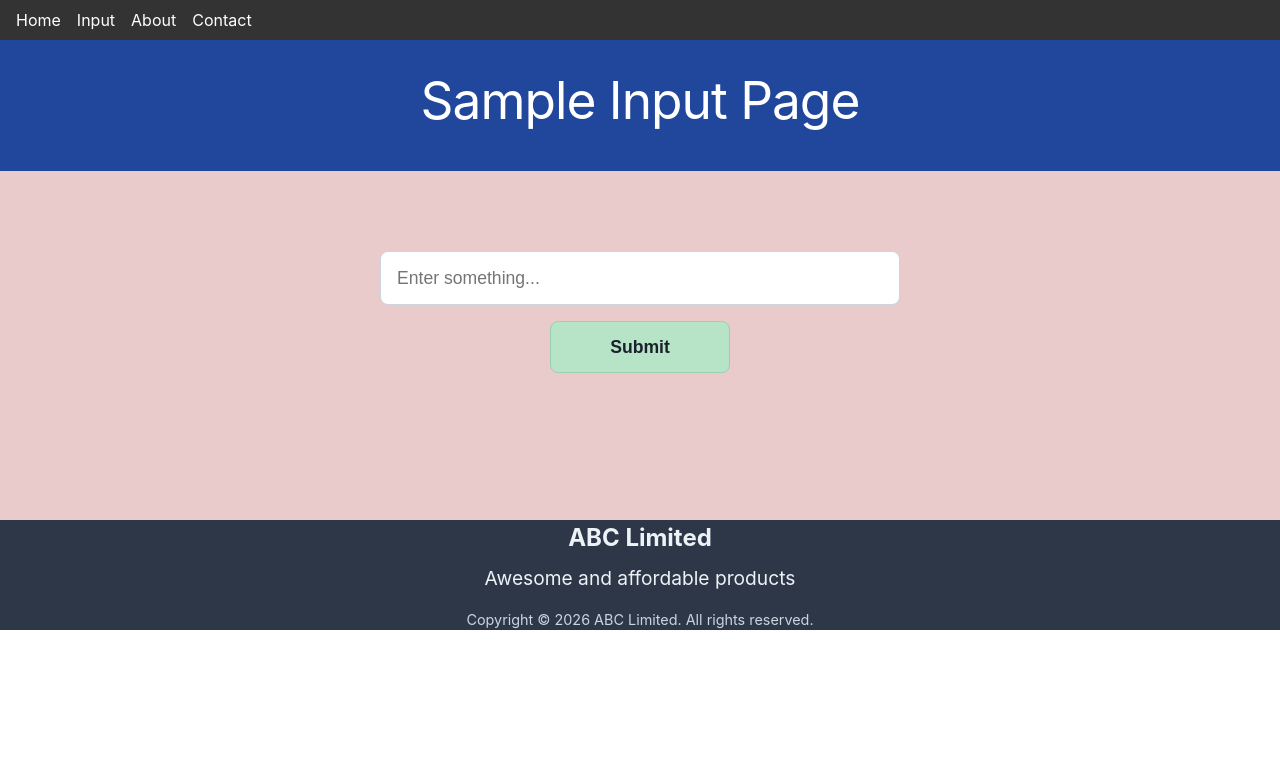
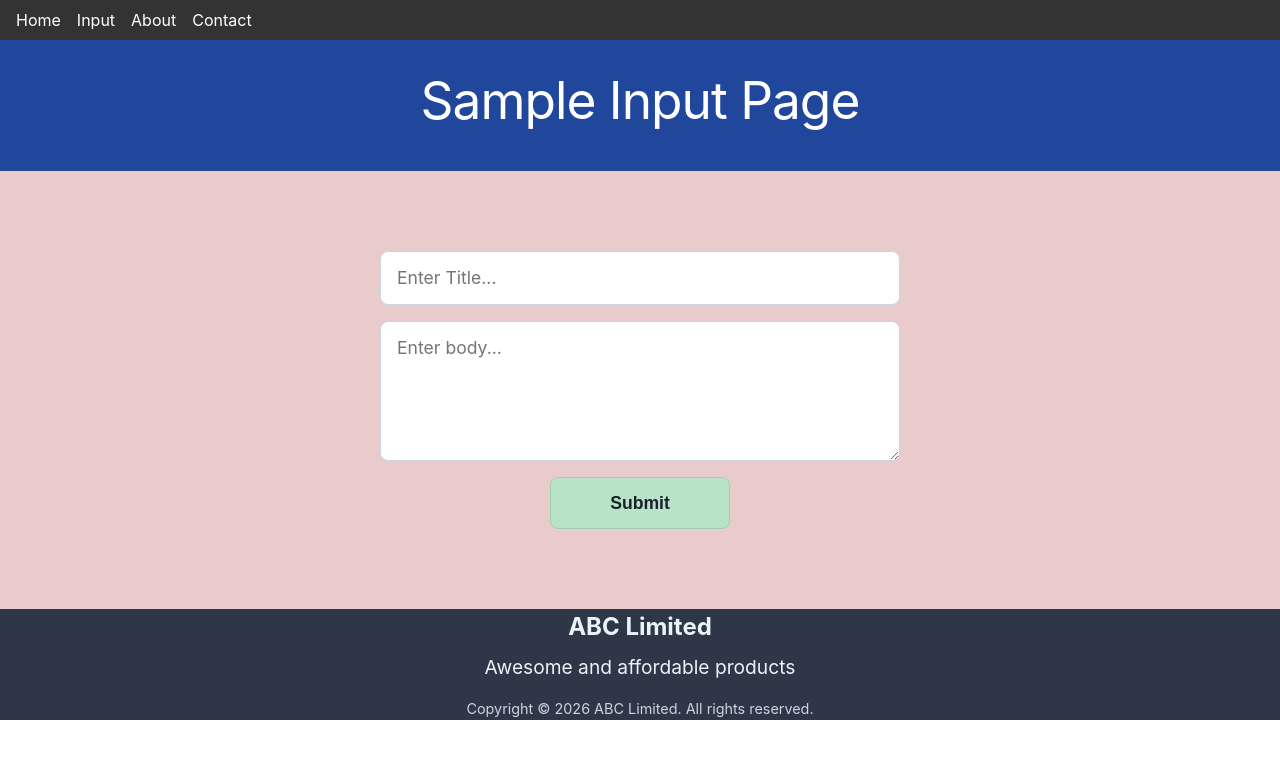
Before and after one commit to acdevlin/react-spa-demo, a React (Vite) app: page /#/sample-input in a window 1280 px wide. Shown: the top 758 px of the page. Built offline with nearby package versions, Linux system fonts and the light colour scheme.

Commit message:
Add a second text input
Previous <input> with text type is now a "title" field, a new <textarea> field is used for a "body"

```diff
--- a/src/pages/SampleInput.jsx
+++ b/src/pages/SampleInput.jsx
@@ -4,7 +4,8 @@ import '../stylesheets/SampleInput.css';
 import React, { useState, useEffect } from 'react';
 
 const SampleInput = () => {
-  const [textInput, setTextInput] = useState('');
+  const [titleText, setTitleText] = useState('');
+  const [bodyText, setBodyText] = useState('');
   const [toastMessage, setToastMessage] = useState('');
 
   useEffect(() => {
@@ -20,15 +21,22 @@ const SampleInput = () => {
   const handleSubmit = (e) => {
     e.preventDefault();
 
-    const trimmedText = textInput.trim();
+    const trimmedTitle = titleText.trim()
+    const trimmedBody = bodyText.trim();
 
-    if (!trimmedText) {
-      setToastMessage('Please enter some text first.');
+    if (!trimmedTitle) {
+      setToastMessage('Please enter a title.');
       return;
     }
 
-    setToastMessage(`Submitted: ${trimmedText}`);
-    setTextInput('');
+    if (!trimmedBody) {
+      setToastMessage('Please enter body text.');
+      return;
+    }
+
+    setToastMessage(`Submitted a new post.\n\nTitle: ${trimmedTitle}\nBody: ${trimmedBody}`);
+    setBodyText('');
+    setTitleText('');
   };
 
   return (
@@ -41,11 +49,17 @@ const SampleInput = () => {
 
       <section className="w-820px sample-input-section">
         <input
-          className="sample-text-input"
+          className="title-text-input"
+          placeholder="Enter Title..."
+          value={titleText}
           type="text"
-          placeholder="Enter something..."
-          value={textInput}
-          onChange={(e) => setTextInput(e.target.value)}
+          onChange={(e) => setTitleText(e.target.value)}
+        />
+        <textarea
+          className="body-text-input"
+          placeholder='Enter body...'
+          value={bodyText}
+          onChange={(e) => setBodyText(e.target.value)}
         />
 
         <button
--- a/src/stylesheets/SampleInput.css
+++ b/src/stylesheets/SampleInput.css
@@ -3,18 +3,28 @@
     position: relative;
 }
 
-.sample-text-input {
+.title-text-input,
+.body-text-input {
     display: block;
     width: min(100%, 520px);
-    min-height: 52px;
     padding: 0.8rem 1rem;
+    font-family: var(--font-sans, sans-serif);
     font-size: 1.1rem;
     line-height: 1.5;
     border: 1px solid var(--gray-400);
     border-radius: 0.5rem;
     background-color: var(--white-000);
     color: var(--gray-900);
-    margin-bottom: 1rem;
+    margin: 0 auto 1rem auto;
+}
+
+.title-text-input {
+    min-height: 52px;
+}
+
+.body-text-input {
+    min-height: 140px;
+    resize: vertical;
 }
 
 .sample-button {
@@ -41,8 +51,7 @@
     right: 1.5rem;
     bottom: 1.5rem;
     z-index: 1000;
-    display: flex;
-    align-items: flex-start;
+    display: block;
     max-width: min(90vw, 320px);
     padding: 0.85rem 1rem;
     border-radius: 0.5rem;
@@ -52,11 +61,12 @@
     font-size: 0.95rem;
     line-height: 1.4;
     cursor: pointer;
+    white-space: pre-line;
     animation: sample-toast-in 0.2s ease-out;
 }
 
 .sample-toast-message {
-    flex: 1;
+    display: block;
 }
 
 @keyframes sample-toast-in {
```
